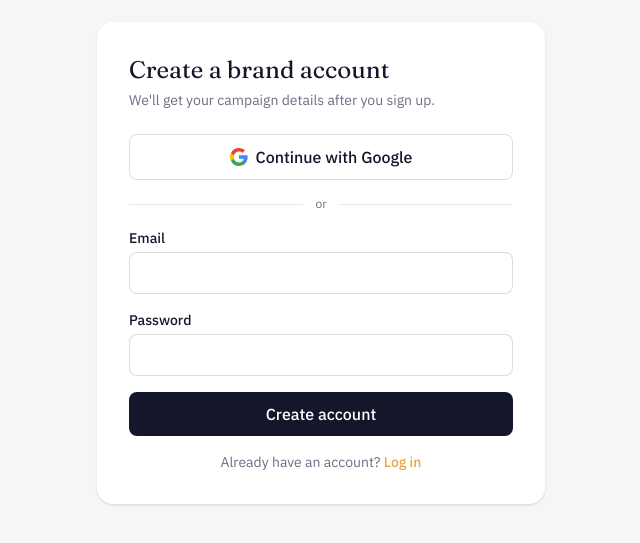
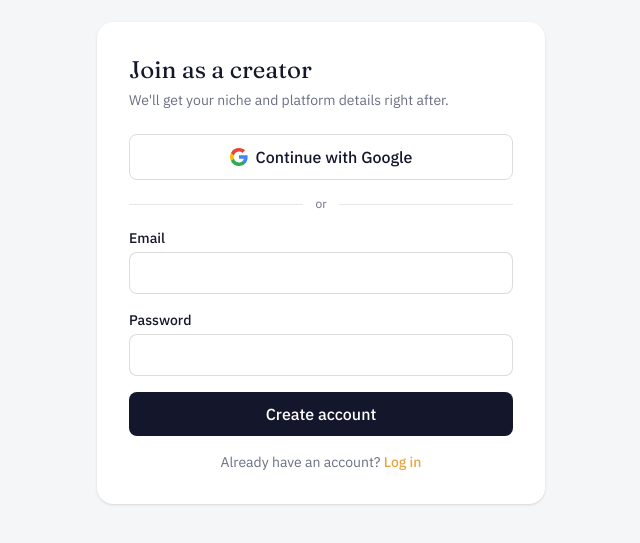
Before and after one commit to prajapatinisha9510-sys/FYDNEX, a Next.js app: page /creator/signup in a window 1280 px wide. Shown: the part 137-680 px from the top of the page, without its empty margins (319-959 px from the left). Built offline with nearby package versions, Linux system fonts and the light colour scheme.

Commit message:
Update page.tsx

```diff
--- a/app/creator/signup/page.tsx
+++ b/app/creator/signup/page.tsx
@@ -6,7 +6,7 @@ import { useRouter } from "next/navigation";
 import Link from "next/link";
 import GoogleButton from "@/components/GoogleButton";
 
-export default function BrandSignup() {
+export default function CreatorSignup() {
   const [email, setEmail] = useState("");
   const [password, setPassword] = useState("");
   const [loading, setLoading] = useState(false);
@@ -19,7 +19,7 @@ export default function BrandSignup() {
     await supabase.auth.signInWithOAuth({
       provider: "google",
       options: {
-        redirectTo: `${window.location.origin}/auth/callback?next=/brand/dashboard`,
+        redirectTo: `${window.location.origin}/auth/callback?next=/creator/dashboard`,
       },
     });
   }
@@ -48,7 +48,7 @@ export default function BrandSignup() {
     }
 
     if (data.session) {
-      router.push("/brand/complete-profile");
+      router.push("/creator/complete-profile");
     } else {
       setCheckEmail(true);
     }
@@ -70,9 +70,9 @@ export default function BrandSignup() {
   return (
     <div className="min-h-screen flex items-center justify-center px-6 bg-paper">
       <div className="w-full max-w-md bg-white rounded-2xl shadow p-8">
-        <h1 className="font-display text-2xl mb-1">Create a brand account</h1>
+        <h1 className="font-display text-2xl mb-1">Join as a creator</h1>
         <p className="text-muted text-sm mb-6">
-          We&apos;ll get your campaign details after you sign up.
+          We&apos;ll get your niche and platform details right after.
         </p>
 
         <GoogleButton onClick={handleGoogle} />
@@ -120,7 +120,7 @@ export default function BrandSignup() {
         </form>
         <p className="text-sm text-muted mt-4 text-center">
           Already have an account?{" "}
-          <Link href="/brand/login" className="text-amber font-medium">
+          <Link href="/creator/login" className="text-amber font-medium">
             Log in
           </Link>
         </p>
```
